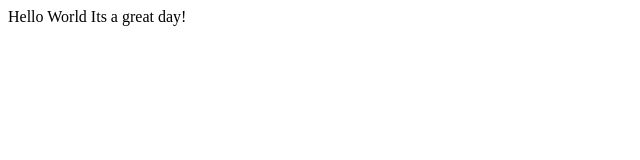
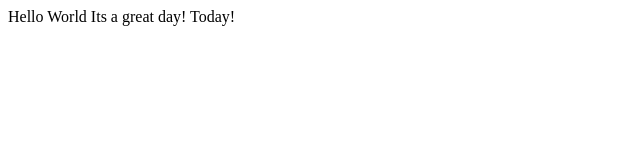
Before and after one commit to missionmars/gen, a plain HTML site: page index.html in a window 1280 px wide. Shown: the full height of the page, 0-640 px from the left. Drawn offline with Linux system fonts and the light colour scheme.

Commit message:
Text Added

```diff
--- a/index.html
+++ b/index.html
@@ -9,5 +9,7 @@
 
 Its a great day!
 
+Today!
+
 </body>
 </html>
```
